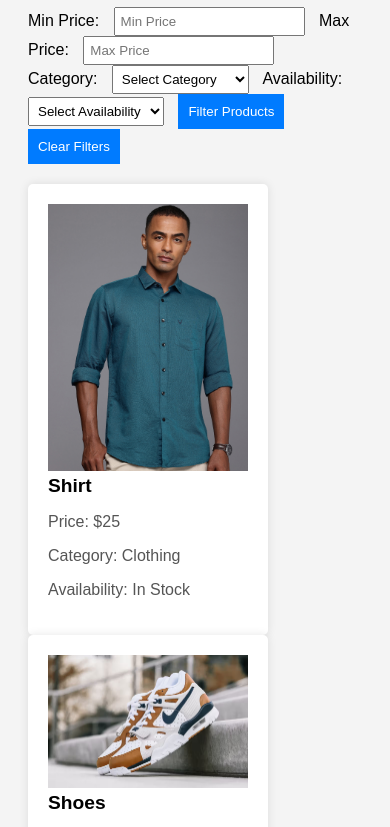
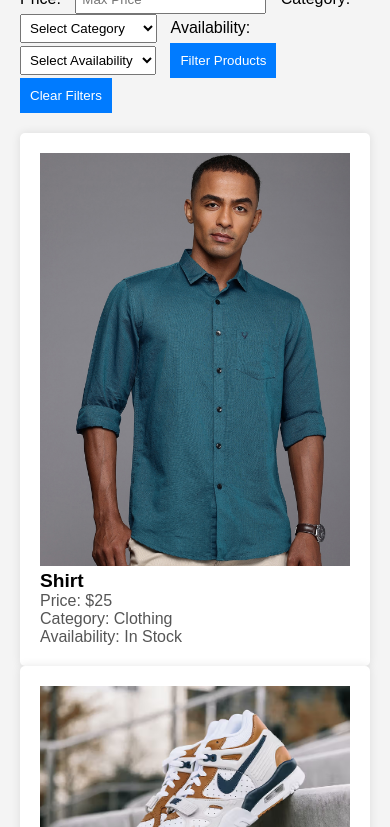
Before and after one commit to Abhishek-frontend-dev/product-filter, a plain HTML site: page index.html in a window 390 px wide. Shown: the part 101-928 px from the top of the page. Drawn offline with Linux system fonts and the light colour scheme.

Commit message:
updated in product list this time last

```diff
--- a/style.css
+++ b/style.css
@@ -1,3 +1,9 @@
+
+*{
+  padding: 0;
+  margin: 0;
+  box-sizing: border-box;
+}
 body {
   font-family: Arial, sans-serif;
   background-color: #f4f4f4;
@@ -35,6 +41,7 @@ h1 {
   border-radius: 5px;
   box-shadow: 0 0 10px rgba(0, 0, 0, 0.1);
   width: 200px;
+  justify-content: center;
 }
 
 .product h3 {
@@ -69,8 +76,8 @@ button:hover {
   }
     #productList{
       display: block;
-      flex-direction: column;
-      flex-wrap: wrap;
     }
-
+  .product{
+    width: 100%;
+  }
 }
```
